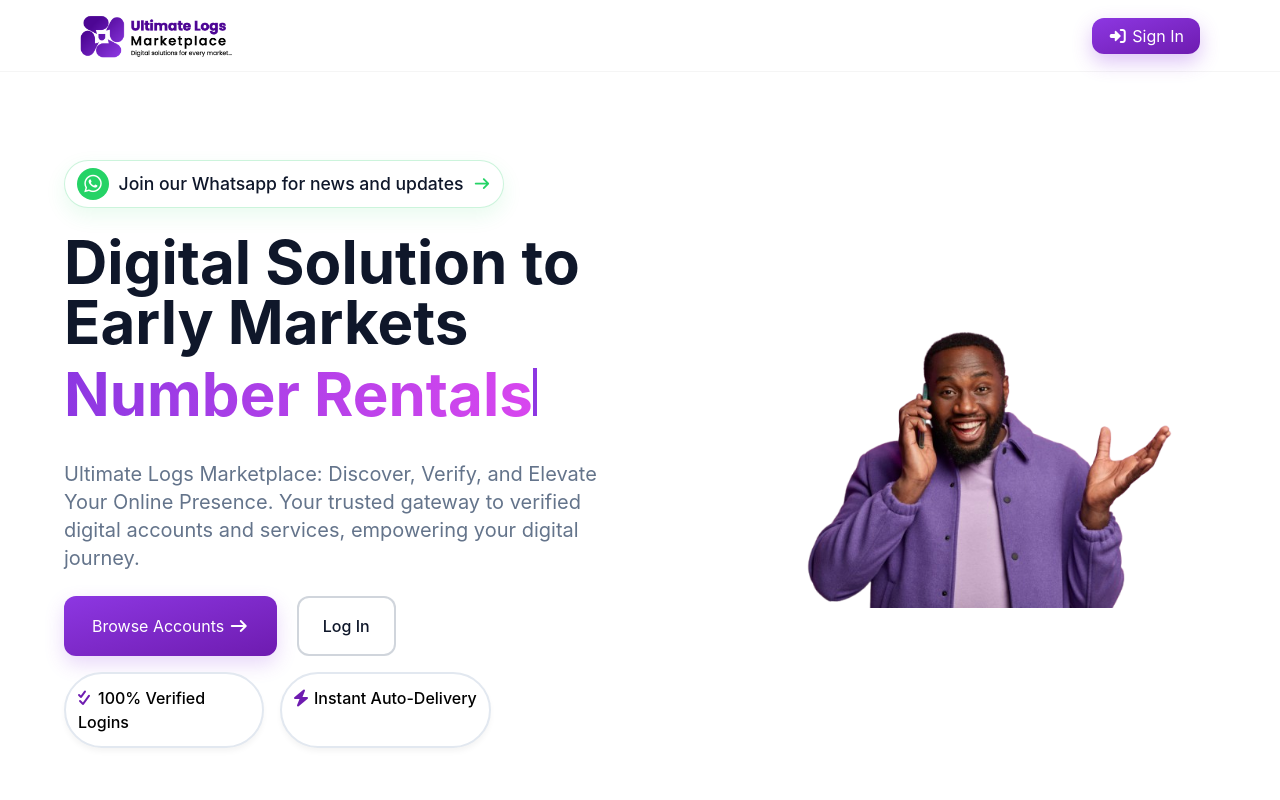
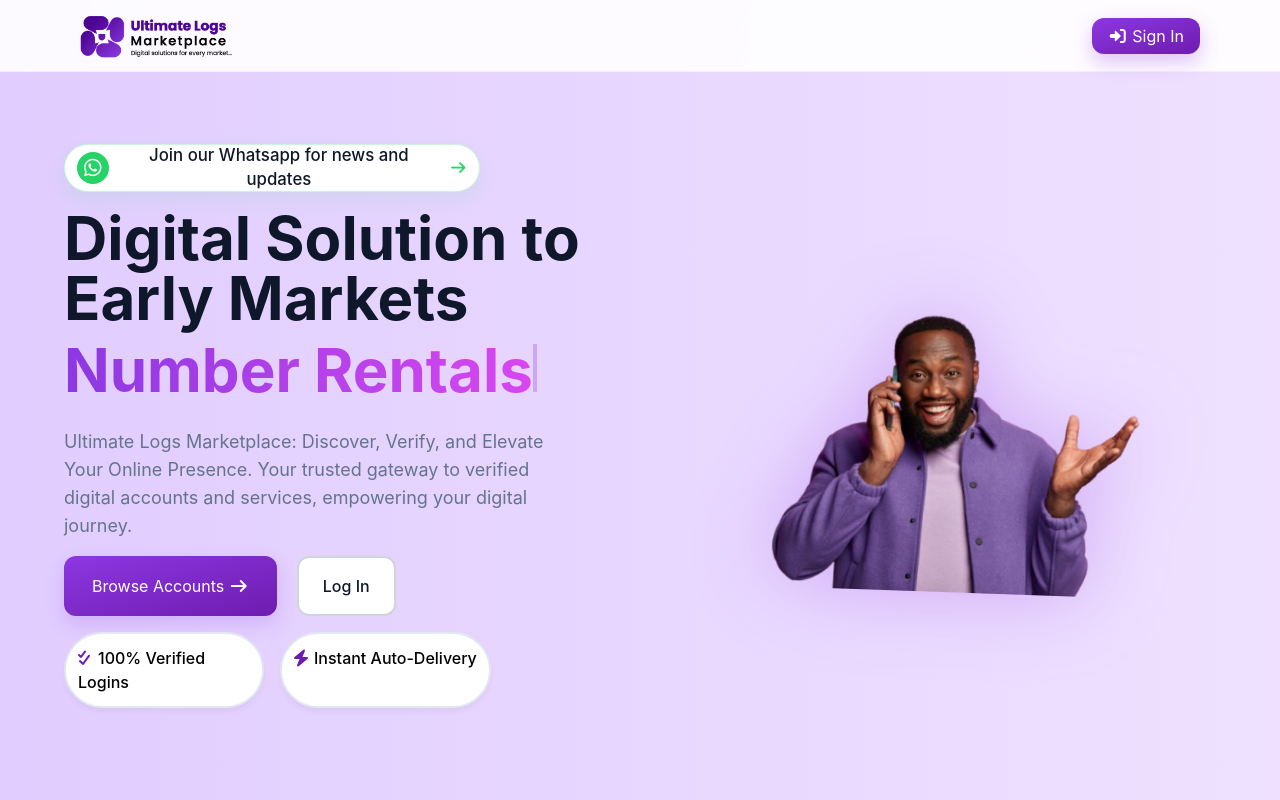
Before and after one commit to Daveed-dev/Ultimate-Logs-Marketplace, a React (Vite) app in the folder Vite-Frontend/: page / in a window 1280 px wide. Shown: the top 800 px of the page. Built offline with nearby package versions, Linux system fonts and the light colour scheme.

Commit message:
updated Header page

```diff
--- a/Vite-Frontend/index.html
+++ b/Vite-Frontend/index.html
@@ -3,7 +3,7 @@
   <head>
     <meta charset="UTF-8" />
     <meta name="viewport" content="width=device-width, initial-scale=1.0" />
-    <title>Ultimate Tools Marketplace -</title>
+    <title>Ultimate Tools Marketplace</title>
     <!-- Font Awesome -->
     <link
       rel="stylesheet"
--- a/Vite-Frontend/src/Home-component/header.jsx
+++ b/Vite-Frontend/src/Home-component/header.jsx
@@ -46,31 +46,50 @@ const Header = () => {
     'VTU & Bills Payment',
     'Digital Accounts',
   ]);
+  const color = ['#fff', '#f3e6ff'];
+  const [current, setCurrent] = useState(0);
+  const [animate, setAnimate] = useState(false);
 
-  // const user = ['0xCE019A', '0x37C773', ' 0xCBE890', ' 0x55323C'];
+  useEffect(() => {
+    const interval = setInterval(() => {
+      setAnimate(true);
+
+      setTimeout(() => {
+        setCurrent((prev) => (prev === 0 ? 1 : 0));
+        setAnimate(false);
+      }, 1000);
+    }, 20000);
+
+    return () => clearInterval(interval);
+  }, []);
 
   return (
     <>
-      <header className='min-h-[100vh] bg-white pt-40 pb-16 px-4 md:px-16'>
+      <header
+        style={{
+          backgroundColor: color[current],
+        }}
+        className={`wave-bg min-h-[100vh] pt-36 pb-16 px-4 md:px-16 `}
+      >
         <section
-          className={` lg:flex justify-between gap-8 xl:gap-30  transition-all duration-1000 ease-in ${isVisible ? '' : ''}`}
+          className={` lg:flex justify-between gap-8 xl:gap-30  transition-all duration-400 ease-in ${isVisible ? 'translate-y-0 opacity-100' : 'translate-y-8 opacity-0'}`}
           ref={ref}
         >
-          <div className='max-w-150 mx-auto'>
+          <div className='max-w-130 mx-auto lg:mx-0'>
             <a
               href='#'
-              className='py-3 px-3 h-16 md:h-12 md:w-110 border-green-500/20 hover:border-green-500/50 border rounded-full flex justify-between items-center text-xl bg-[var(--cl-white)] gap-2 hover:-translate-y-1 transition-transform duration-300 shadow-[0_8px_20px_rgba(37,211,102,0.1)]  hover:shadow-[0_8px_20px_rgba(37,211,102,0.2)] mx-auto lg:mx-0'
+              className='py-3 px-3 h-16 md:h-12 max-w-104 border-green-500/20 hover:border-green-500/50 border rounded-full flex justify-between items-center text-xl bg-[var(--cl-white)] gap-2 hover:-translate-y-1 transition-transform duration-300 shadow-[0_8px_20px_rgba(37,211,102,0.1)]  hover:shadow-[0_8px_20px_rgba(37,211,102,0.2)] mx-auto lg:mx-0'
             >
               <span className='w-8 h-8 rounded-full bg-[#25D366] flex items-center justify-center'>
                 <i className='fa-brands fa-whatsapp text-white'></i>
               </span>
-              <span className='text-[var(--dark)] text-center text-[1rem] md:text-[1.1rem] font-medium'>
+              <span className='text-[var(--dark)] font-medium text-center text-[0.9rem] md:text-[1.05rem]'>
                 Join our Whatsapp for news and updates
               </span>
               <i className='fa-solid fa-arrow-right text-[#25D366] text-[0.8rem] md:text-[0.9rem]'></i>
             </a>
 
-            <h1 className='pt-6 text-[var(--dark)] text-[2.5rem]/12 font-bold md:text-6xl text-center lg:text-left'>
+            <h1 className='pt-4 text-[var(--dark)] text-[2.5rem]/12 font-bold md:text-6xl text-center lg:text-left'>
               Digital Solution to Early Markets
             </h1>
             <div className='flex items-center justify-center lg:justify-start'>
@@ -80,12 +99,12 @@ const Header = () => {
               </h1>
             </div>
 
-            <p className='text-[var(--gray)] text-xl mt-6 text-center lg:text-left'>
+            <p className='text-[var(--gray)] text-lg mt-4 text-center lg:text-left'>
               Ultimate Logs Marketplace: Discover, Verify, and Elevate Your
               Online Presence. Your trusted gateway to verified digital accounts
               and services, empowering your digital journey.
             </p>
-            <div className='pt-6 flex gap-6 md:gap-5 justify-center lg:justify-start'>
+            <div className='pt-4 flex gap-6 md:gap-5 justify-center lg:justify-start'>
               <button className='text-white py-4 px-7 bg-gradient-to-br from-[var(--light-pur)] to-[var(--dark-pur)] rounded-xl hover:-translate-y-1 shadow-[0px_8px_20px_rgba(141,55,226,0.2)] hover:shadow-[0px_8px_20px_rgba(141,55,226,0.4)]'>
                 Browse Accounts <i className='fa-solid fa-arrow-right '></i>
               </button>
@@ -99,13 +118,13 @@ const Header = () => {
               <img
                 src='/images/heroImg.png'
                 alt='heroimg'
-                className='w-80 md:w-100 lg:w-120'
+                className='w-80 md:w-100 lg:w-120 lg:rotate-2 lg:drop-shadow-[0_0_40px_rgba(141,55,226,0.3)] hover:rotate-0 transition-transform duration-300'
               />
             </div>
           </div>
         </section>
         <div
-          className={`md:flex gap-4 w-fit mx-auto lg:mx-0 transition-all duration-1000 ease-out ${isBadgesVisible ? 'translate-y-4 opacity-100' : 'translate-y-20 opacity-0'}`}
+          className={`md:flex gap-4 w-fit mx-auto lg:mx-0 transition-all duration-400 ease-out ${isBadgesVisible ? 'translate-y-4 opacity-100' : 'translate-y-20 opacity-0'}`}
           ref={badgesRef}
         >
           <p className='bg-white p-3 rounded-full border-2 font-medium border-[var(--border)] shadow-[var(--shadow-sm)] max-w-50'>
--- a/Vite-Frontend/src/Modules/Home.jsx
+++ b/Vite-Frontend/src/Modules/Home.jsx
@@ -6,6 +6,9 @@ import Market from '../Home-component/market';
 import Footer from '../Home-component/footer';
 
 const Home = () => {
+  useEffect(() => {
+    document.title = 'Ultimate Tools Marketplace - Home';
+  }, []);
   return (
     <>
       <Navbar />
--- a/Vite-Frontend/src/index.css
+++ b/Vite-Frontend/src/index.css
@@ -21,15 +21,15 @@
   --font-main: 'Poppins', sans-serif;
 }
 body {
-  /* background-color: var(--cl-purple); */
   overflow-x: hidden;
 }
 button {
   cursor: pointer;
 }
 
-/* .blinker {
-  animation: blink 1s infinite;
+/* Blinking Animation */
+.blinker {
+  animation: blink 0.8s infinite;
 }
 @keyframes blink {
   0% {
@@ -38,7 +38,7 @@ button {
   100% {
     opacity: 1;
   }
-} */
+}
 
 /*
   Animation
@@ -64,3 +64,21 @@ button {
   background: rgba(255, 255, 255, 0.06);
   border: 1px solid var(--light-pur);
 }
+
+/* Wave Animation */
+.wave-bg {
+  background: linear-gradient(270deg, #ffffff, #f3e6ff, #e0ccff, #ffffff);
+  background-size: 400% 400%;
+  animation: seaWave 10s ease infinite;
+}
+@keyframes seaWave {
+  0% {
+    background-position: 0% 50%;
+  }
+  50% {
+    background-position: 100% 50%;
+  }
+  100% {
+    background-position: 0% 50%;
+  }
+}
```
